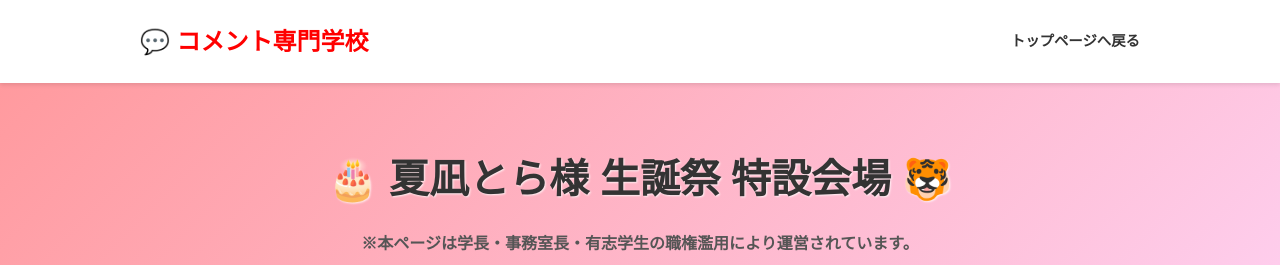
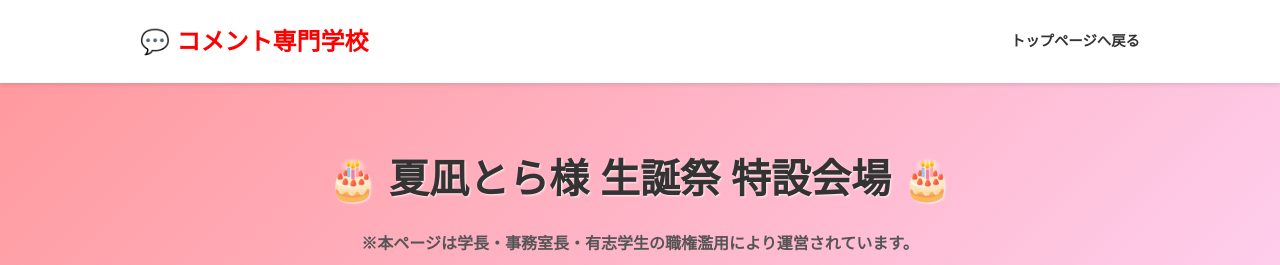
Before and after one commit to Sunrise2234/comment-highschool, a plain HTML site: page tora_birthday.html in a window 1280 px wide. Shown: the top 265 px of the page. Drawn offline with Linux system fonts and the light colour scheme.

Commit message:
Update birthday header emoji

```diff
--- a/tora_birthday.html
+++ b/tora_birthday.html
@@ -150,7 +150,7 @@
 
     <div class="page-header">
         <div class="container">
-            <h1>🎂 夏凪とら様 生誕祭 特設会場 🐯</h1>
+            <h1>🎂 夏凪とら様 生誕祭 特設会場 🎂</h1>
             <p>※本ページは学長・事務室長・有志学生の職権濫用により運営されています。</p>
         </div>
     </div>
```
